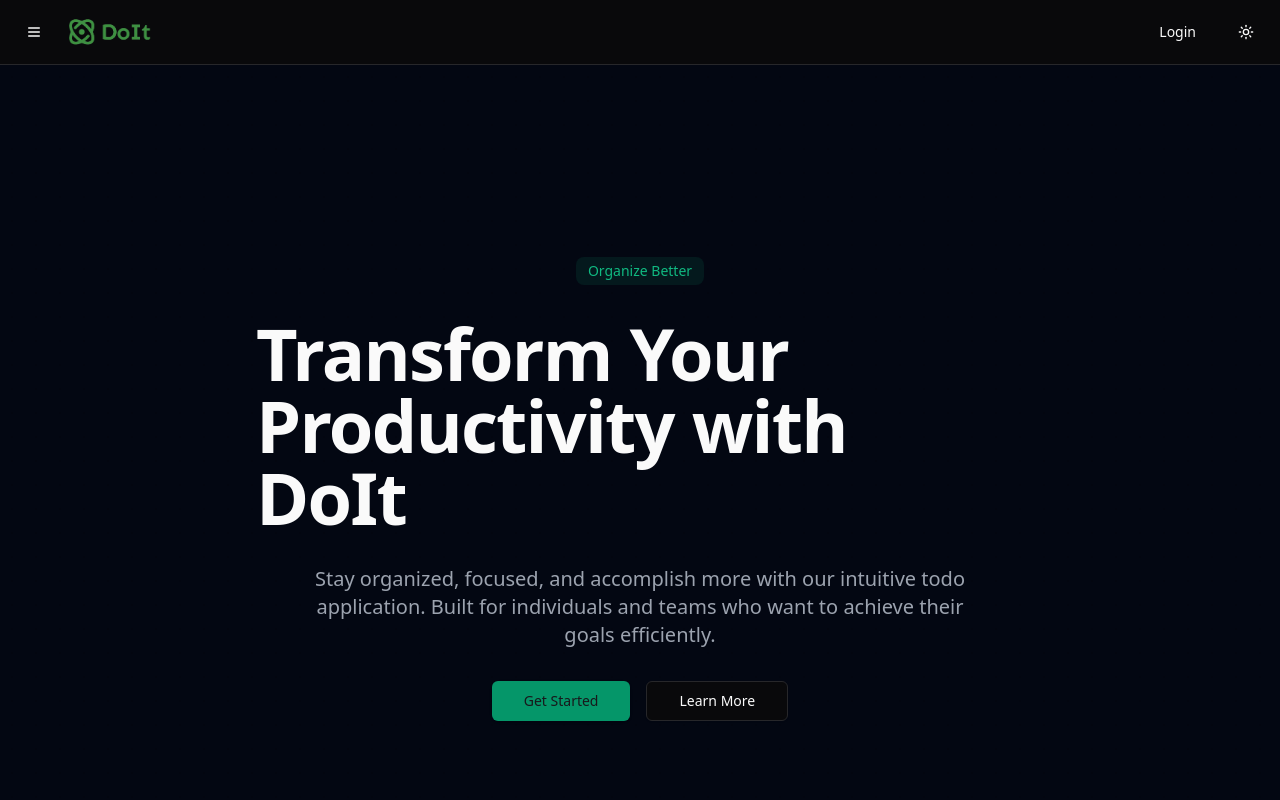
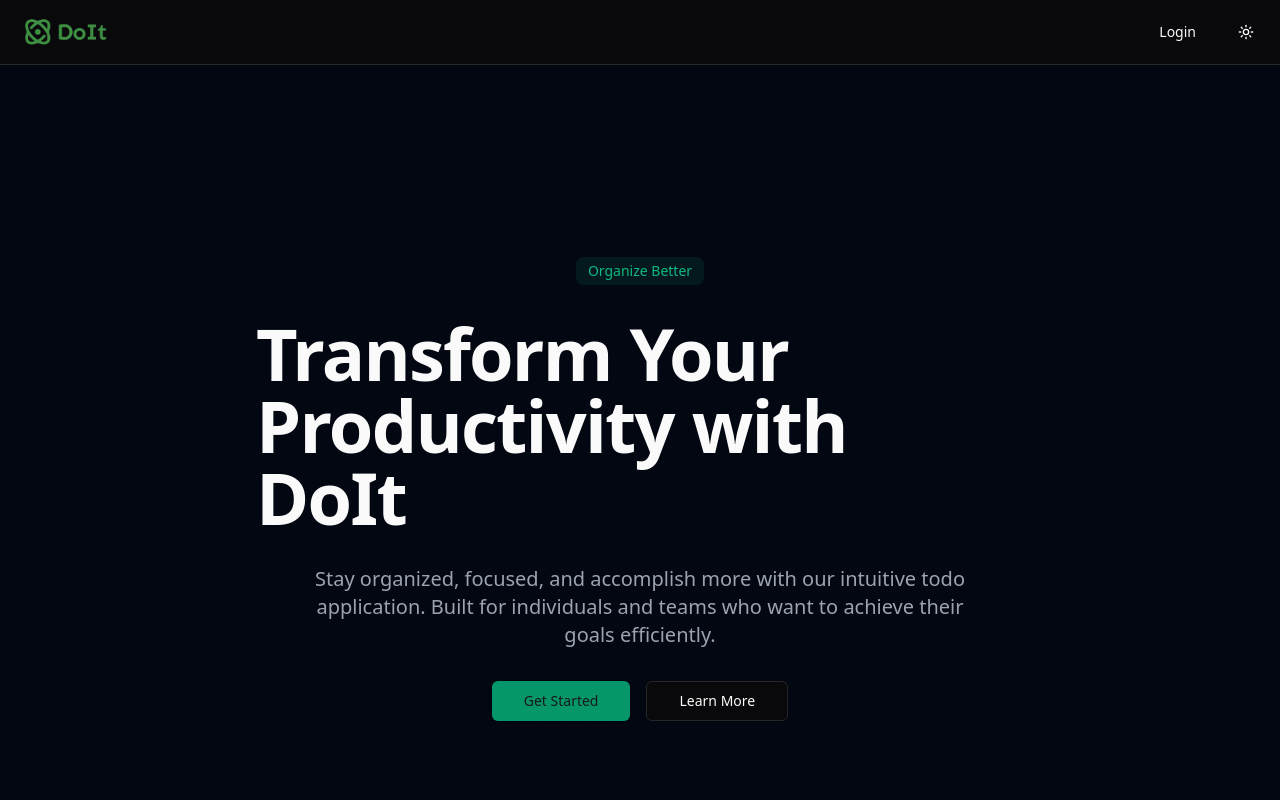
Before and after one commit to TheGhossst/Advanced-React-To-Do-Application, a React (Vite) app: page / in a window 1280 px wide. Shown: the top 800 px of the page. Built offline with nearby package versions, Linux system fonts and the light colour scheme; no server answers.

Commit message:
refactor: remove unused Menu import and clean up NavBar component

```diff
--- a/src/components/NavBar.tsx
+++ b/src/components/NavBar.tsx
@@ -3,7 +3,7 @@ import { useDispatch, useSelector } from 'react-redux'
 import { toggleTheme } from '../lib/store/themeSlice'
 import { clearUser } from '../lib/store/authSlice'
 import { RootState } from '../lib/store/store'
-import { Menu, Moon, Sun } from 'lucide-react'
+import { Moon, Sun } from 'lucide-react'
 import { Button } from "./ui/button"
 import { Link, useLocation, useNavigate } from 'react-router-dom'
 import { auth } from '../lib/firebase'
@@ -41,10 +41,7 @@ export function NavBar() {
         <nav className="relative border-b">
             <div className="flex items-center justify-between h-16 px-4">
                 <div className="flex items-center gap-2">
-                    <Button variant="ghost" size="icon">
-                        <Menu className="w-6 h-6" />
-                        <span className="sr-only">Toggle menu</span>
-                    </Button>
+
                     <Link to="/">
                         <img
                             src="logo.png"
```
